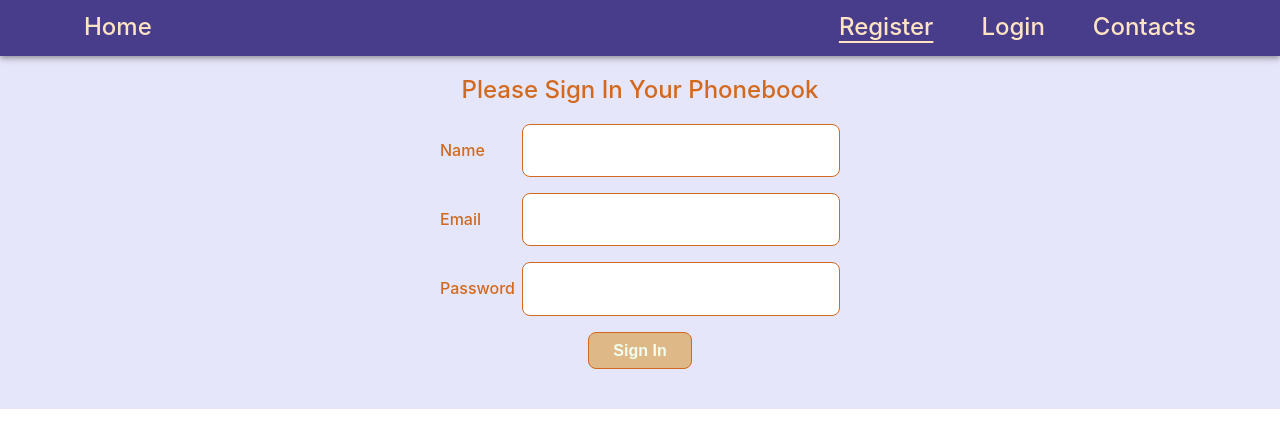
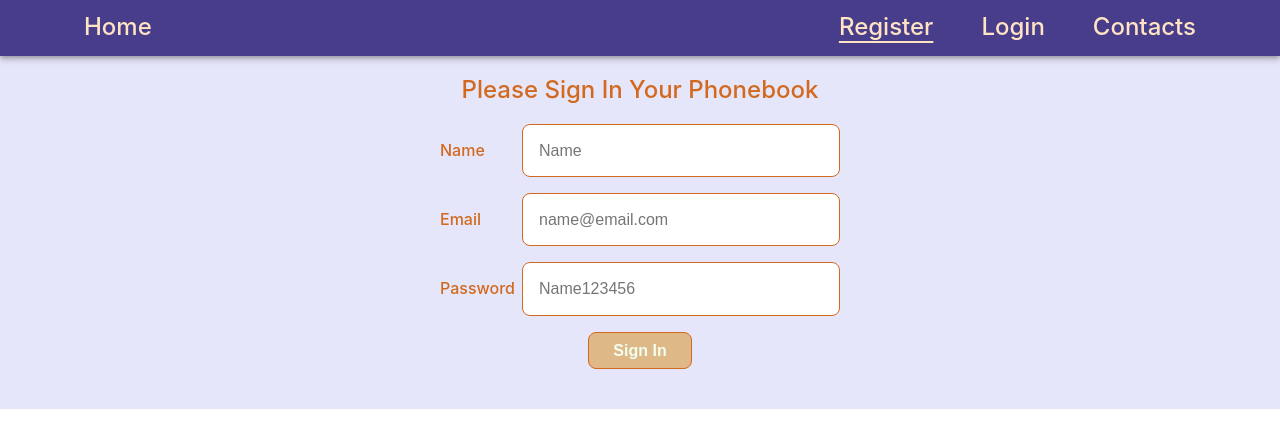
Before and after one commit to AndriiTkac4ov/goit-react-hw-08-phonebook, a React (Create React App) app: page /register in a window 1280 px wide. Shown: the top 448 px of the page. Built offline with nearby package versions, Linux system fonts and the light colour scheme.

Commit message:
add toggle password for Register

```diff
--- a/src/pages/Register/Register.jsx
+++ b/src/pages/Register/Register.jsx
@@ -24,6 +24,7 @@ const initialState = {
 const Register = () => {
     const [isLoading, setIsLoading] = useState(false);
     const [values, setValues] = useState(initialState);
+    // const [isPassword, setIsPassword] = useState(true);
 
     const handleInputChange = (event) => {
         const { name, value } = event.currentTarget;
@@ -65,6 +66,7 @@ const Register = () => {
                         title="Name may contain only letters, apostrophe, dash and spaces. For example Adrian, Jacob Mercer, Charles de Batz de Castelmore d'Artagnan"
                         required
                         autoComplete="off"
+                        placeholder="Name"
                         value={values.name}
                         onChange={handleInputChange}
                     />
@@ -79,6 +81,7 @@ const Register = () => {
                         // title="Phone number must be digits and can contain spaces, dashes, parentheses and can start with +"
                         required
                         autoComplete="off"
+                        placeholder="name@email.com"
                         value={values.email}
                         onChange={handleInputChange}
                     />
@@ -87,17 +90,20 @@ const Register = () => {
                 <LabelField>
                     Password
                     <InputField
+                        // type={isPassword ? "password" : "text"}
                         type="password"
                         name="password"
                         // pattern="\+?\d{1,4}?[-.\s]?\(?\d{1,3}?\)?[-.\s]?\d{1,4}[-.\s]?\d{1,4}[-.\s]?\d{1,9}"
                         // title="Phone number must be digits and can contain spaces, dashes, parentheses and can start with +"
                         required
                         autoComplete="off"
+                        placeholder="Name123456"
                         value={values.password}
                         onChange={handleInputChange}
                     />
                 </LabelField>
 
+                {/* <ButtonAdding type="button" onClick={() => setIsPassword(prev => !prev)}>Show Password</ButtonAdding> */}
                 <ButtonAdding type="submit">Sign In</ButtonAdding>
             </Form>
         </RegisterGroup>
--- a/src/pages/Register/Register.styled.jsx
+++ b/src/pages/Register/Register.styled.jsx
@@ -44,6 +44,12 @@ export const InputField = styled.input`
 `;
 
 export const ButtonAdding = styled.button`
+/* toggle password */
+    /* display: block;
+    margin-left: auto;
+    margin-right: auto;
+    margin-bottom: ${props => props.theme.spacing(2)}; */
+/* toggle password */
     padding: 8px 24px;
     font-size: ${props => props.theme.spacing(2)};
     font-weight: 700;
```
